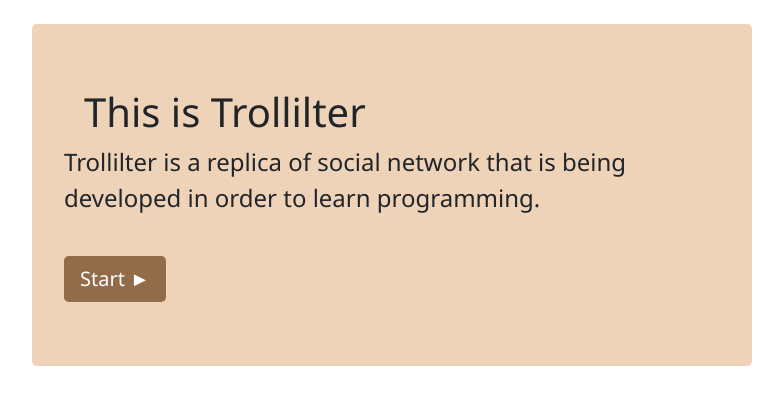
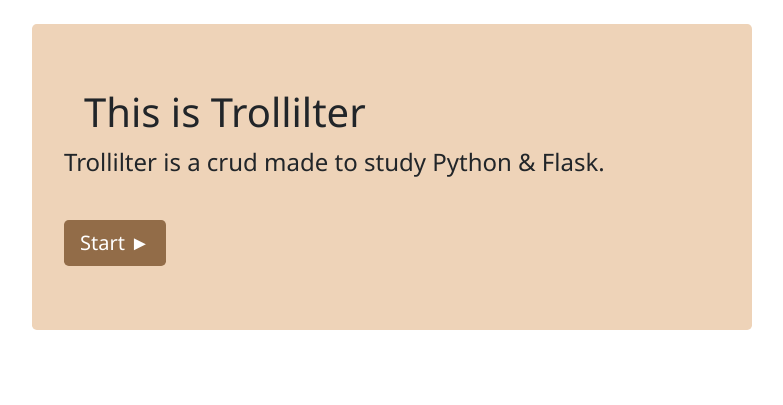
Before and after one commit to bbruno001/Trollilter, a Flask app: page / in a window 1280 px wide. Shown: the part 56-461 px from the top of the page, without its empty margins (248-1031 px from the left). Run offline with Flask 2, Linux system fonts and the light colour scheme; some libraries are stand-ins or nearby versions.

Commit message:
Some ajustments.

```diff
--- a/app/templates/index.html
+++ b/app/templates/index.html
@@ -17,7 +17,7 @@
     <main class="container">
       <div class="text-box">
         <h1>This is Trollilter</h1>
-        <p class="lead">Trollilter is a replica of social network that is being developed in order to learn programming.</p>
+        <p class="lead">Trollilter is a crud made to study Python & Flask.</p>
         <a class="btn" href="/register" role="button">Start &#9658;</a>
       </div>
     </main>
```
